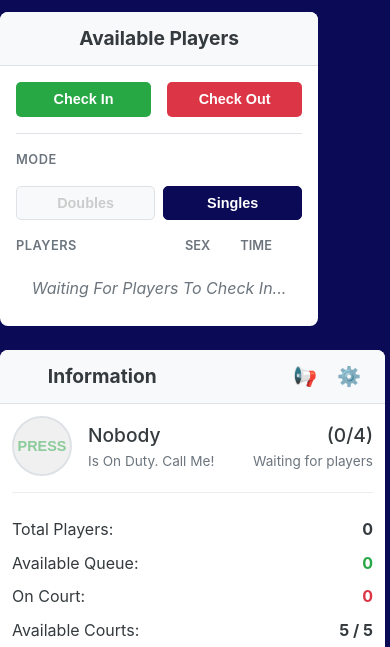
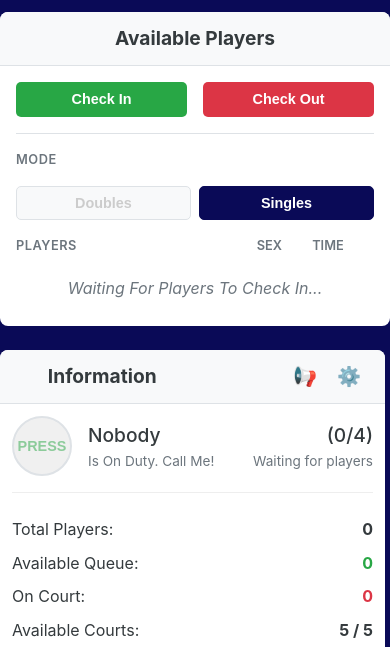
Before and after one commit to Duppie03/tennis-social-app, a website: page public/index.html in a window 390 px wide. Shown: the part 197-844 px from the top of the page. Drawn offline with Linux system fonts and the light colour scheme; no server answers.

Commit message:
mobile display width update

```diff
--- a/public/style.css
+++ b/public/style.css
@@ -2489,8 +2489,9 @@ input:checked + .slider:before {
 
     /* Allow player column to take full width */
     .player-column {
-        /* This removes the width restriction for mobile, allowing it to fill the screen */
-        max-width: none;
+        flex: 1 1 auto;
+        max-width: 100%;
+        min-width: 100%;
     }
 
     /* Ensure available players list scrolls within the max width */
@@ -2545,8 +2546,9 @@ input:checked + .slider:before {
         grid-template-columns: 1fr; /* Single column court view */
     }
     .player-column {
-        /* This removes the width restriction for mobile, allowing it to fill the screen */
-        max-width: none;
+        flex: 1 1 auto;
+        max-width: 100%;
+        min-width: 100%;
     }
     /* Smaller padding */
     header, .container {
```
